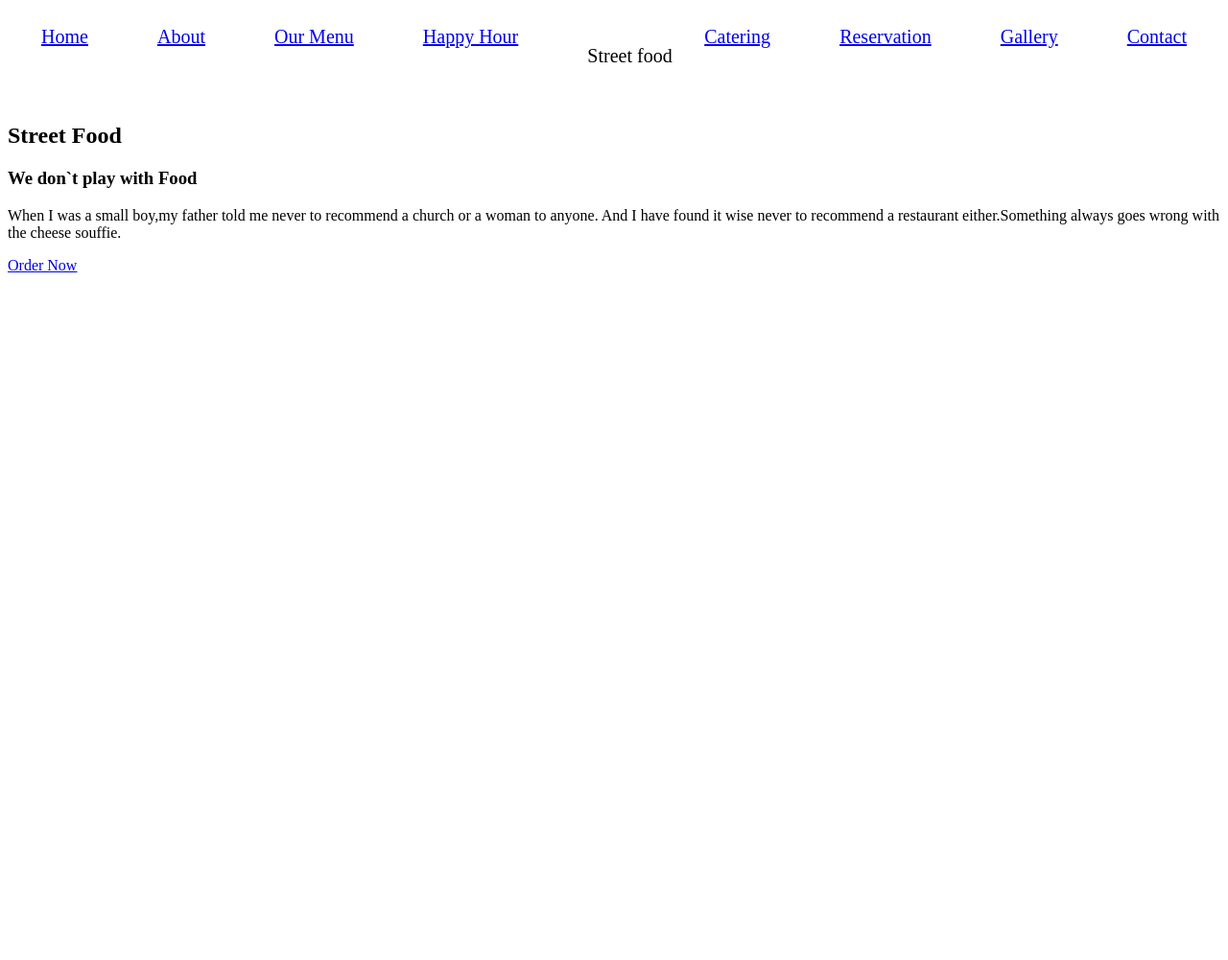
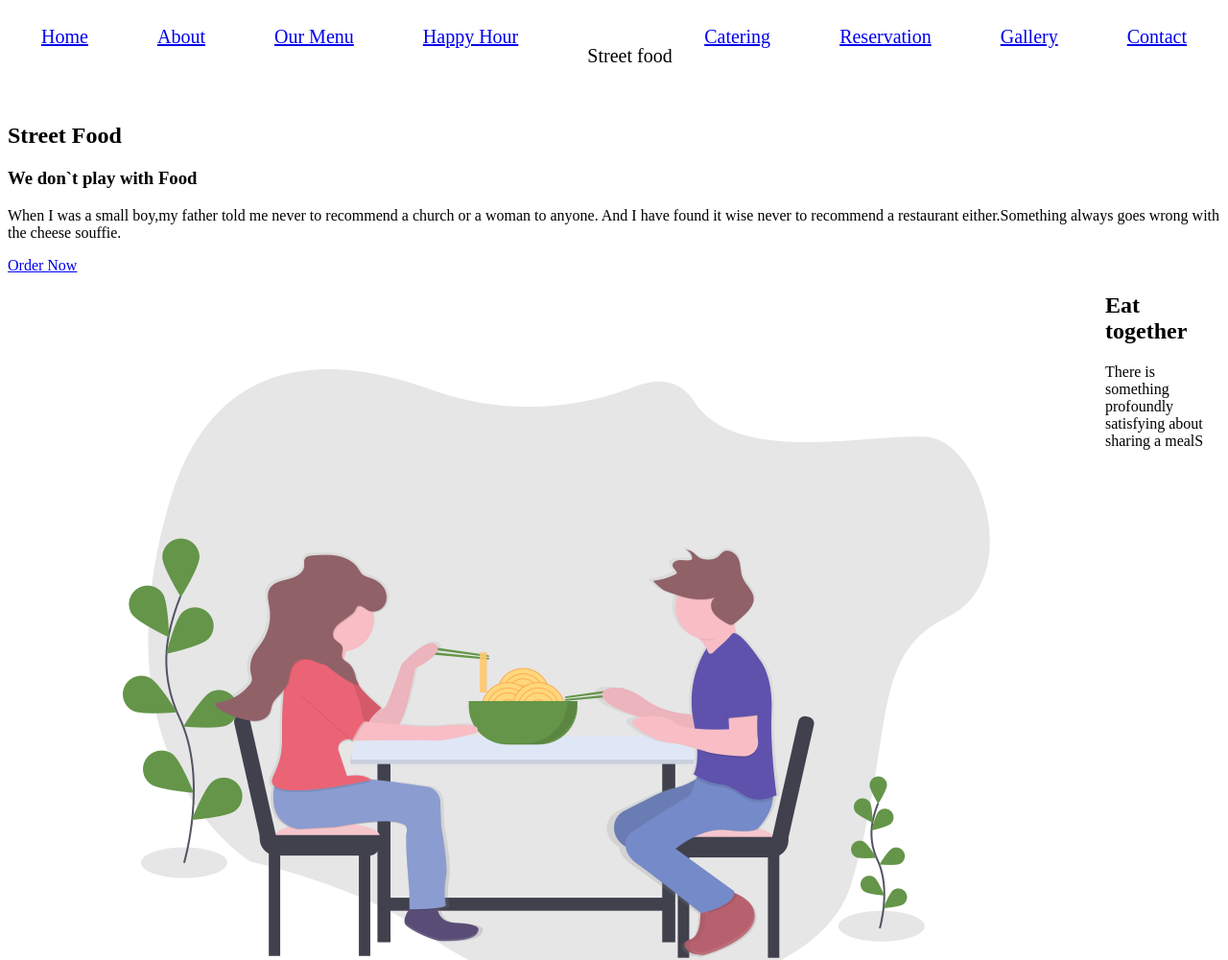
Before and after one commit to devseme/StreetFood-Website, a plain HTML site: page index.html in a window 1280 px wide. Shown: the top 1001 px of the page at 96% size. Before the commit the page ends 800 px from the top, so only its background shows below. Drawn offline with Linux system fonts and the light colour scheme.

Commit message:
addded downloaded images from the provided asset file.it will bring make a successful linking of images

```diff
--- a/index.css
+++ b/index.css
@@ -14,3 +14,9 @@ nav{
 .header{
     color: black;
 }
+
+
+
+.together>img{
+    float:left;
+}
--- a/index.html
+++ b/index.html
@@ -29,6 +29,11 @@
     </p>
     <a href="order">Order Now</a>
 </div>
+<div class="together">
+    <img src="./images/eating_together.png" alt="image of 2 people sharing a meal">
+    <h2>Eat together</h2>
+    <p>There is something profoundly satisfying about sharing a mealS</p>
+</div>
         </body>
 
     </main>
```
Also changed, not shown: images/StreetFood.png (added), images/abhishek-hajare-kkrXVKK-jhg-unsplash-removebg-preview.png (added), images/amirali-mirhashemian-sc5sTPMrVfk-unsplash-removebg-preview.png (added), images/eating_together.png (added), images/image 1.png (added), images/image 2 (1).png (added), images/image 2.png (added), images/image 3.png (added), images/image 5 (1).png (added), images/image 5.png (added), images/image 6.png (added), images/image 9 (1).png (added), images/likemeat-73_obA0IB_0-unsplash-removebg-preview.png (added).
